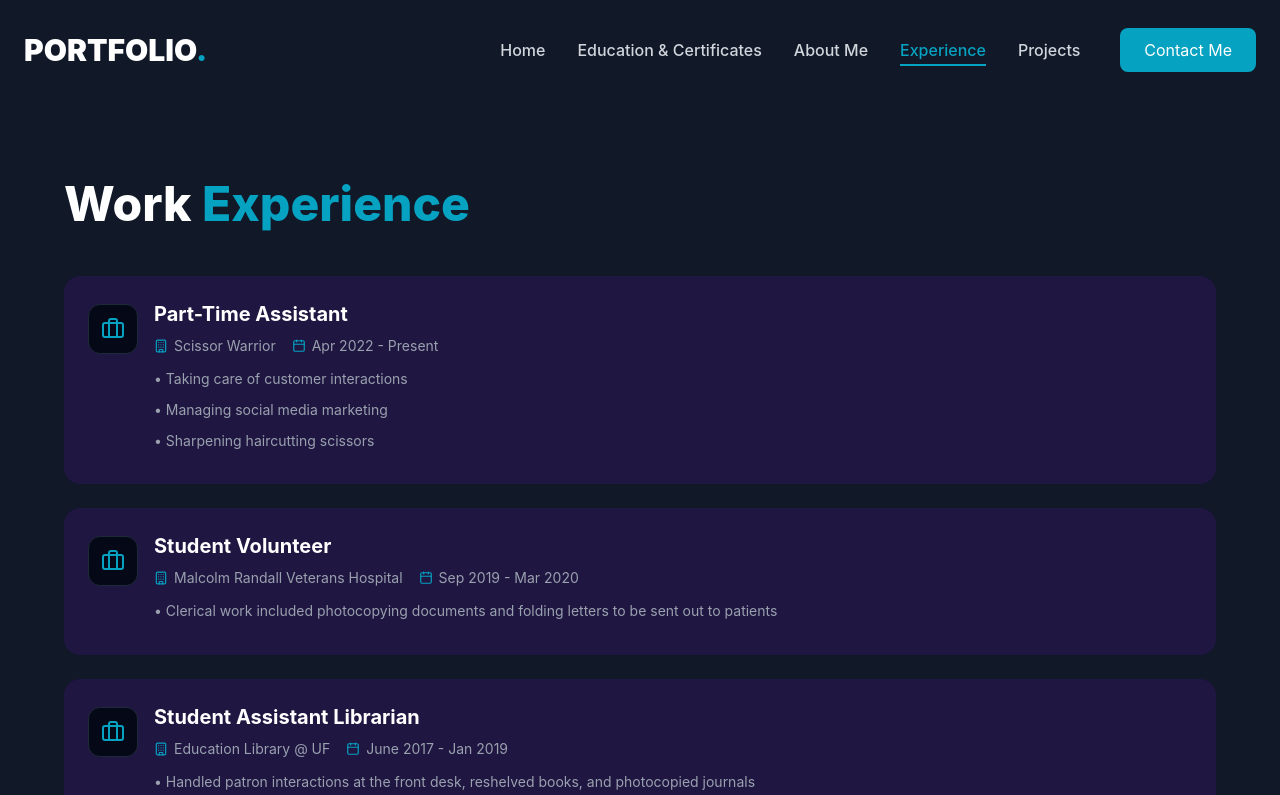
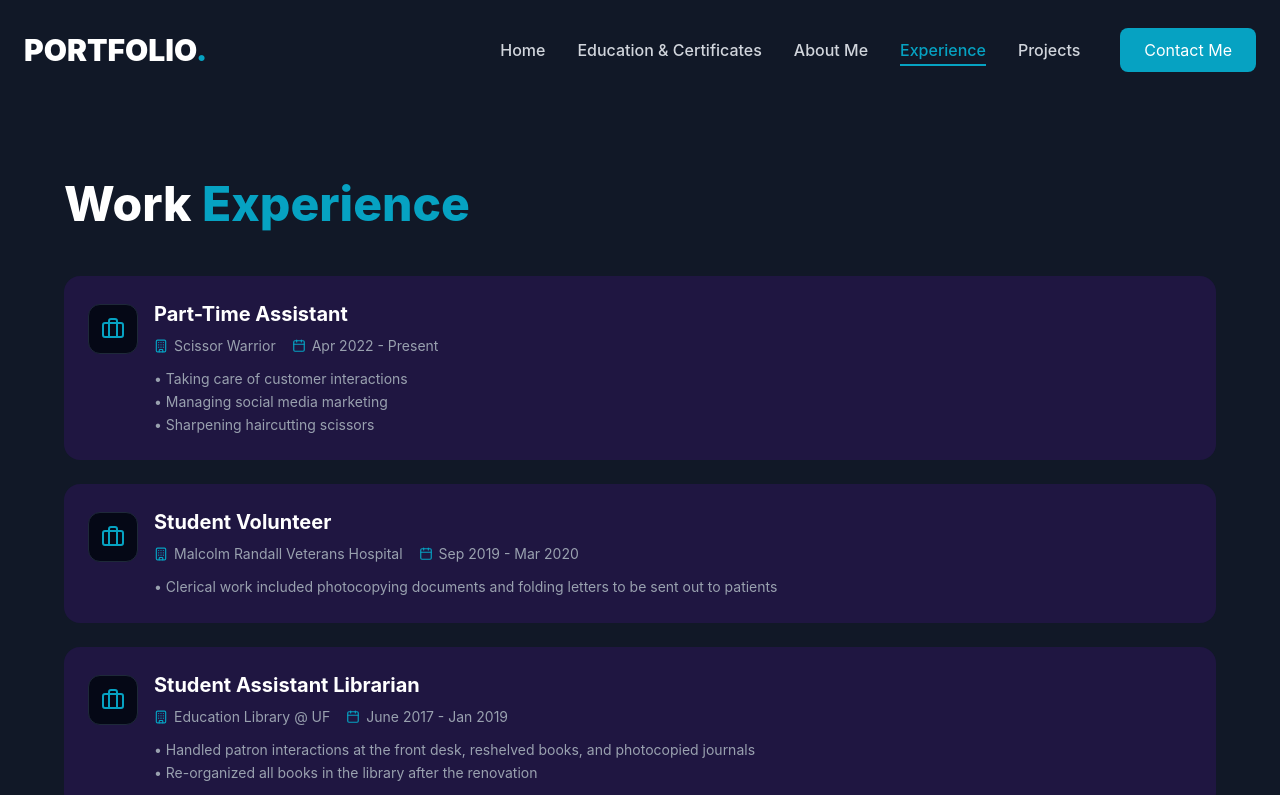
Before and after one commit to sangki810/React_Portfolio_V2, a React (Vite) app: page /experience in a window 1280 px wide. Shown: the top 795 px of the page. Built offline with nearby package versions, Linux system fonts and the light colour scheme.

Commit message:
updated spacing in experience section

```diff
--- a/src/components/Experience.jsx
+++ b/src/components/Experience.jsx
@@ -62,7 +62,7 @@ const Experience = () => {
                                         </div>
                                         <div className='gap-1.5 mt-3'>
                                             {exp.descr.map((bullet, idx) => (
-                                                <p key={idx} className='text-gray-400 text-sm leading-relaxed my-2'>
+                                                <p key={idx} className='text-gray-400 text-sm leading-relaxed'>
                                                     {bullet}
                                                 </p>
                                             ))}
```
